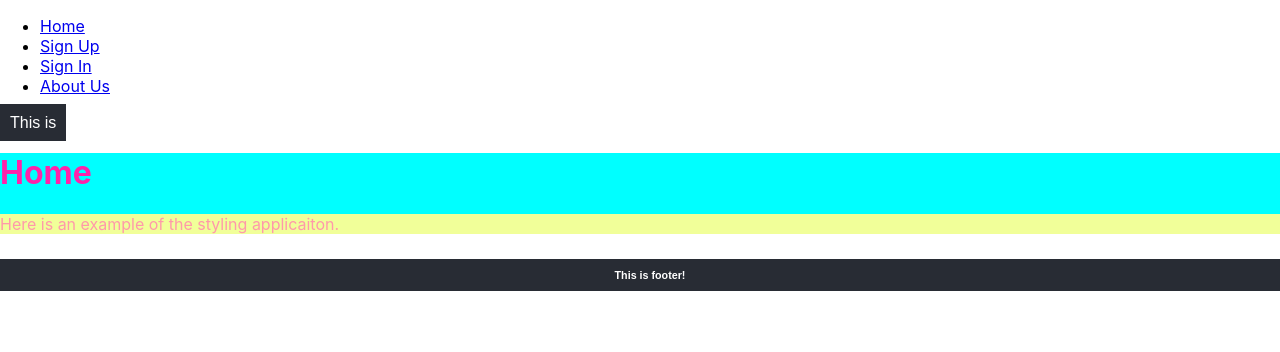
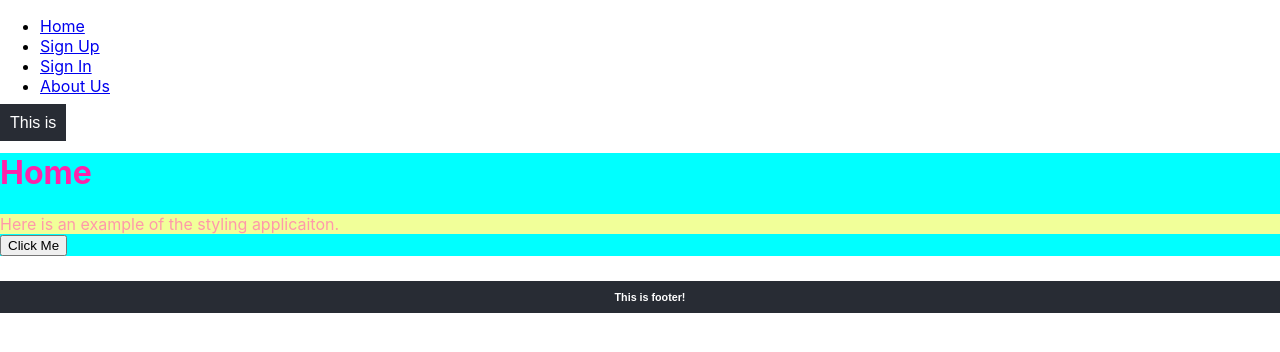
Before and after one commit to adtyagupta72/React-weekly-class, a React (Create React App) app: page / in a window 1280 px wide. Shown: the top 352 px of the page. Built offline with nearby package versions, Linux system fonts and the light colour scheme.

Commit message:
React: Reusable component

```diff
--- a/src/React-Router-Example/AboutUs.jsx
+++ b/src/React-Router-Example/AboutUs.jsx
@@ -1,7 +1,11 @@
+import ReusableButton from "./ReusableButton"
+
 const AboutUs = () =>
 {
     return <div>
         <h1>About Us!</h1>
+        <br/>
+        <ReusableButton/>
     </div>
 }
 export default AboutUs
--- a/src/React-Router-Example/Home.jsx
+++ b/src/React-Router-Example/Home.jsx
@@ -1,4 +1,5 @@
 import './home.css'
+import ReusableButton from './ReusableButton'
 
 const Home = () =>
 {
@@ -6,9 +7,11 @@ const Home = () =>
         color: "#ff99aa",
         backgroundColor: "#f1ff99"
     }
+
     return <div className='homeDiv'>
         <h1 style={{color: "#ff22aa", }}>Home</h1>
         <div style={divStyle}>Here is an example of the styling applicaiton.</div>
+        <ReusableButton/>
     </div>
 }
 export default Home
--- /dev/null
+++ b/src/React-Router-Example/ReusableButton.jsx
@@ -0,0 +1,9 @@
+const ReusableButton = () =>
+{
+    function clickMe()
+    {
+        alert("You click the button! Bravo!")
+    }
+    return <button onClick={()=> clickMe()}>Click Me</button>
+}
+export default ReusableButton
--- a/src/React-Router-Example/Signin.jsx
+++ b/src/React-Router-Example/Signin.jsx
@@ -1,7 +1,11 @@
+import ReusableButton from "./ReusableButton"
+
 const Signin = () =>
 {
     return <div>
         <h1>Sign in!</h1>
+        <br/>
+        <ReusableButton/>
     </div>
 }
 export default Signin
--- a/src/React-Router-Example/Signup.jsx
+++ b/src/React-Router-Example/Signup.jsx
@@ -1,7 +1,11 @@
+import ReusableButton from "./ReusableButton"
+
 const Signup = () =>
 {
     return <div>
         <h1>Sign up!</h1>
+        <br/>
+        <ReusableButton/>
     </div>
 }
 export default Signup
```
